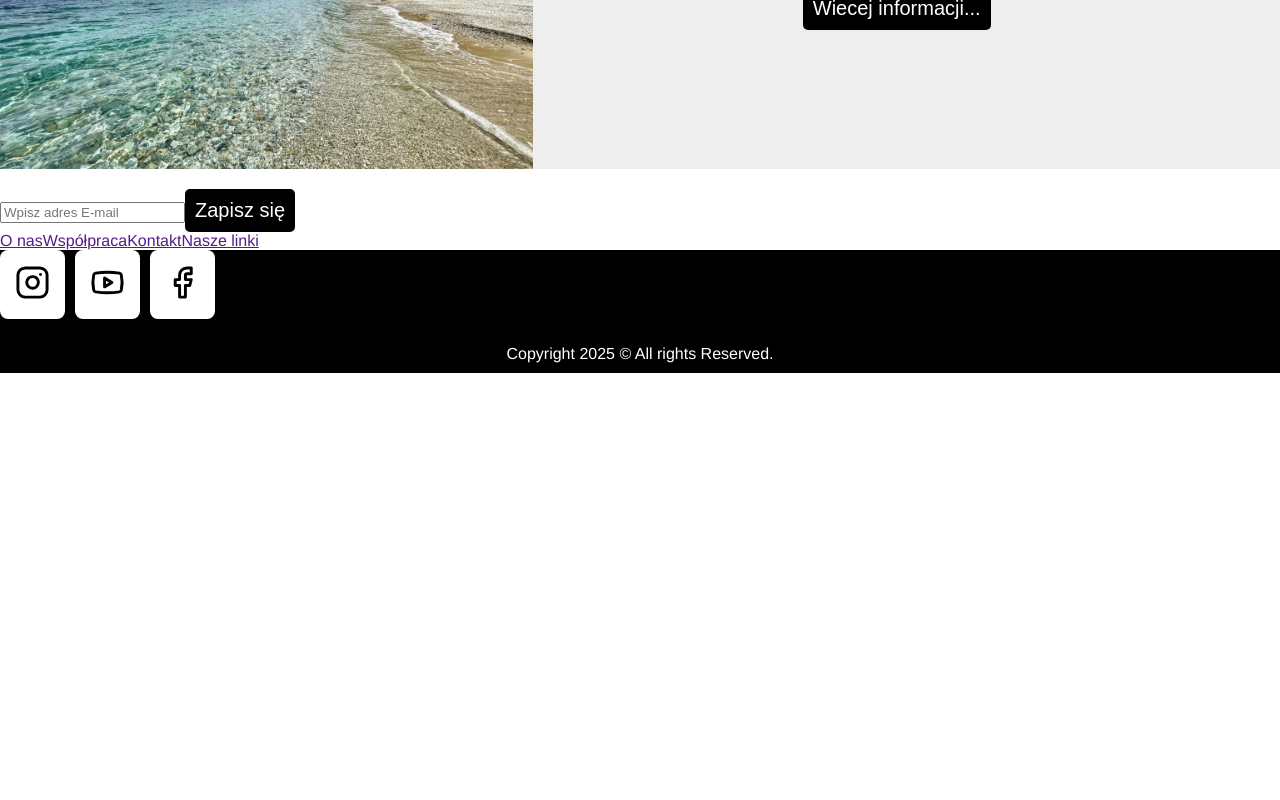
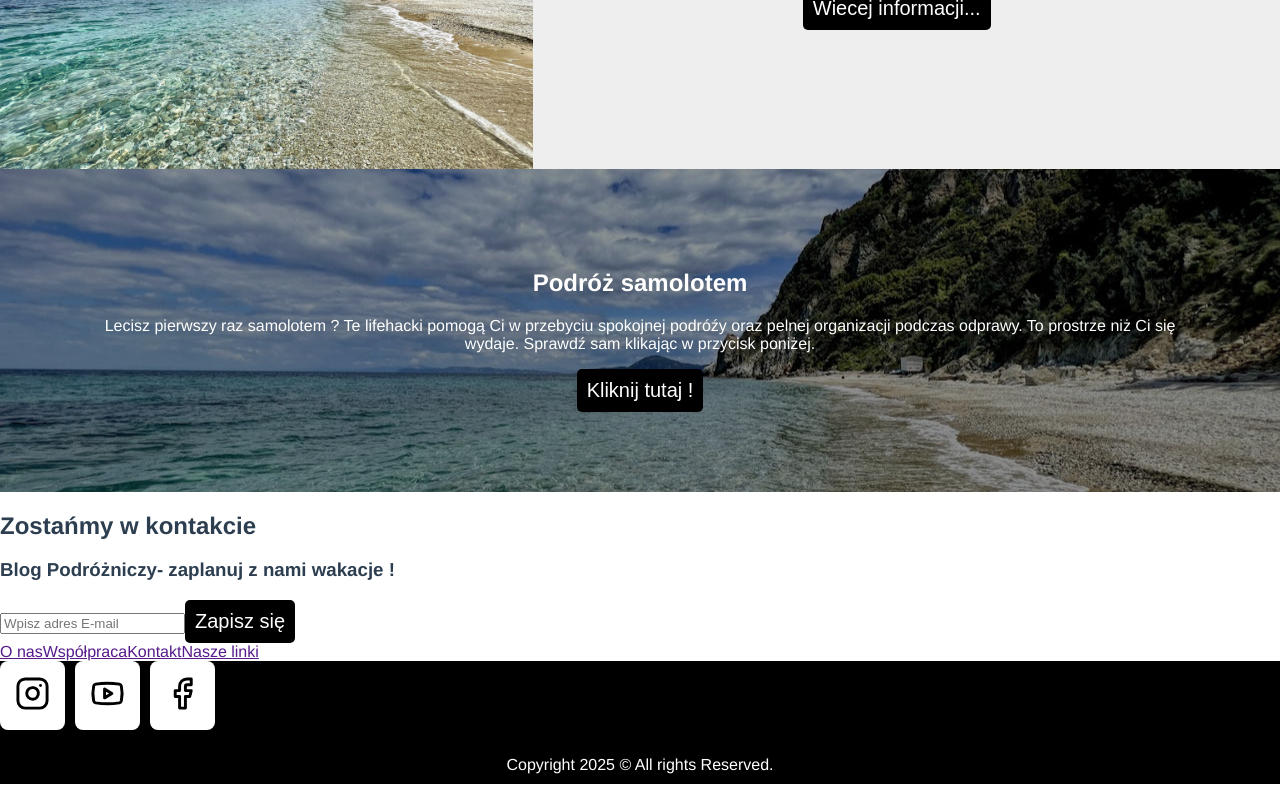
Before and after one commit to bartoszsmorawski/travel__blog, a Vue app: page / in a window 1280 px wide. Shown: the part 1480-2280 px from the top of the page. Before the commit the page ends 1869 px from the top, so only its background shows below. Built offline with nearby package versions, Linux system fonts and the light colour scheme.

Commit message:
added new index :FotoSection.vue

```diff
--- /dev/null
+++ b/src/components/organisms/FotoSectionBaner.vue
@@ -0,0 +1,54 @@
+<template>
+    <section class="FotoBaner">
+        <h2 class="Title">{{ title }}</h2>
+        <p class="Description">{{ description }}</p>
+        <BasicButton buttonText="Kliknij tutaj !" class="BasicButton" />
+    </section>
+
+</template>
+<script setup>
+import { computed } from 'vue';
+import BasicButton from '../molecules/BasicButton.vue';
+
+const props = defineProps({
+    title: String,
+    description: String,
+    srcImg: String,
+})
+
+const backgroundImageValue = computed(() => `url("${props.srcImg}")`);
+
+</script>
+<style scoped>
+.FotoBaner {
+    color: #ffffff;
+    text-align: center;
+    padding: 80px;
+    background-image: v-bind(backgroundImageValue);
+    background-repeat: no-repeat ;
+    background-size: cover;
+    background-position: center;
+    background-attachment: fixed;
+    position: relative;
+}
+
+.FotoBaner::after {
+    content: "";
+    position: absolute;
+    width: 100%;
+    height: 100%;
+    top: 0px;
+    left: 0px;
+    background-color: #00000071;
+    z-index: 1;
+}
+
+.FotoBaner * {
+    position: relative;
+    z-index: 2;
+}
+
+.BasicButton {
+    background-color: #000000;
+}
+</style>
--- a/src/pages/HomeView.vue
+++ b/src/pages/HomeView.vue
@@ -19,13 +19,16 @@
     <FotoSection title="Italian" :srcImg="require('@/assets/image/morze.jpg')" altText="Morze"
         :rightVariantImage="false" />
 
-    <FooterSection />
+    <FotoSectionBaner title="Podróż samolotem" :srcImg="require('@/assets/image/morze.jpg')"
+        description="Lecisz pierwszy raz samolotem ? Te lifehacki pomogą Ci w przebyciu spokojnej podróźy oraz pelnej organizacji podczas odprawy. To prostrze niż Ci się wydaje. Sprawdź sam klikając w przycisk poniżej." />
+    <FooterSection title="Zostańmy w kontakcie" subTitle="Blog Podróżniczy- zaplanuj z nami wakacje !"/>
 </template>
 
 <script setup>
 import TravelNavbar from "../components/organisms/TravelNavbar.vue";
 import ArticleWidget from "../components/organisms/ArticleWidget.vue";
 import FotoSection from "@/components/organisms/FotoSection.vue";
+import FotoSectionBaner from "@/components/organisms/FotoSectionBaner.vue";
 import SliderGalery from "@/components/organisms/SliderGalery.vue";
 import FooterSection from "@/components/organisms/FooterSection.vue";
 </script>
```
